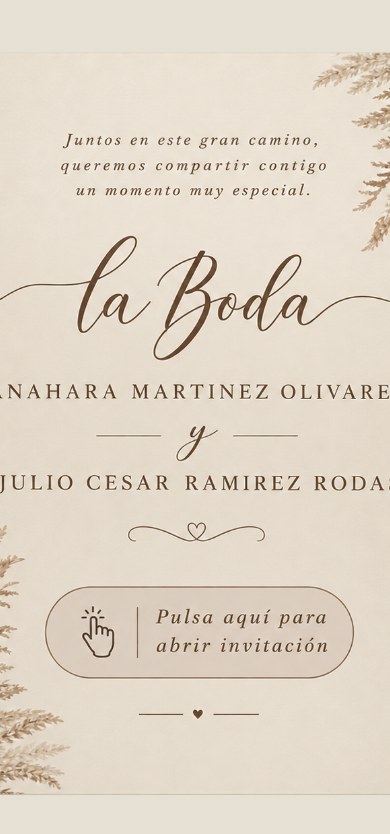
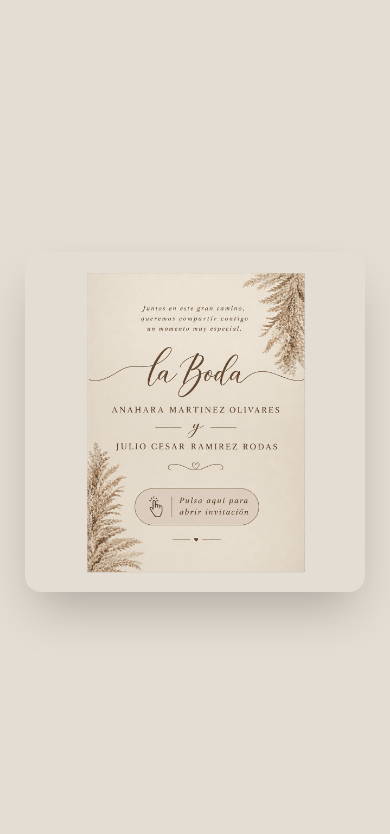
Before and after one commit to drxkenn/invitacion-boda, an Astro site: page / in a window 390 px wide. Built offline with nearby package versions, Linux system fonts and the light colour scheme; Astro itself is replaced by a stand-in of ours.

Commit message:
arreglando ancho en celulares 2/2

```diff
--- a/src/pages/index.astro
+++ b/src/pages/index.astro
@@ -28,22 +28,22 @@
 	<meta property="og:image:height" content="630" />
 
 </head>
-<!-- Añadimos overflow-hidden para evitar scroll lateral en celular -->
-<body class="bg-[#e7e1d5] min-h-[100dvh] flex items-center justify-center m-0 md:p-6 font-sans overflow-hidden">
+<!-- Usamos un fondo ligeramente más oscuro para que la tarjeta blanca/beige resalte -->
+<body class="bg-[#e4ddd3] min-h-[100dvh] flex items-center justify-center m-0 p-4 md:p-6 font-sans">
 
-	<!-- main ahora ocupa el 100% del ALTO en móvil (h-[100dvh]) y centra el contenido -->
-	<main class="relative w-full h-[100dvh] md:h-auto max-w-[650px] md:rounded-2xl overflow-hidden md:shadow-2xl flex justify-center items-center">
-
-		<!-- Wrapper interno: fuerza que el contenido mantenga sus proporciones intactas -->
-		<div class="relative h-full w-auto md:w-full flex-shrink-0 flex justify-center">
+	<!--
+		w-[92%] o w-[95%]: Deja un pequeño margen a los lados en celular.
+		rounded-2xl y shadow-2xl: Ahora se aplican siempre, creando el efecto de tarjeta.
+	-->
+	<main class="relative w-[95%] max-w-[650px] rounded-2xl overflow-hidden shadow-2xl">
 
 		<img
 			src="/portada-boda.png"
 			alt="Portada Invitación Boda"
-				class="h-full w-auto max-w-none md:w-full md:h-auto block"
+			class="w-full h-auto block"
 		/>
 
-			<!-- El hotspot sigue funcionando perfecto porque se posiciona según el wrapper interno -->
+		<!-- El hotspot vuelve a estar perfectamente calibrado -->
 		<a
 			href="/invitacion"
 			class="absolute block top-[71.5%] left-[32%] w-[36%] h-[10%] rounded-full hover:scale-105 hover:bg-white/20 transition-all duration-300 ease-out cursor-pointer"
@@ -51,8 +51,6 @@
 		>
 		</a>
 
-		</div>
-
 	</main>
 
 </body>
```
Lines whose indentation alone changed are shown as unchanged.
